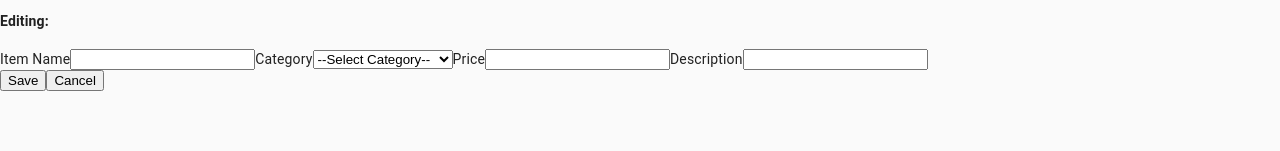
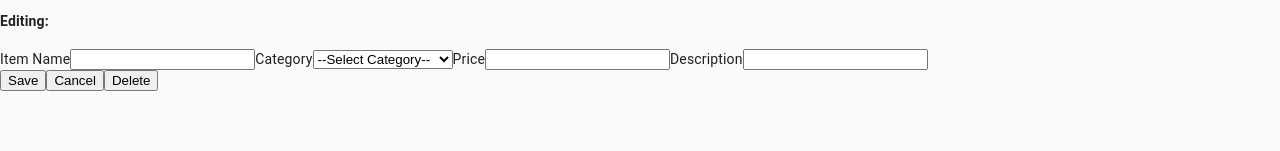
Before and after one commit to usemytechstuff-tt17/Front-End, a React (Create React App) app in the folder use-my-tech-stuff/: page /editpage/1 in a window 1280 px wide. Shown: the part 149-300 px from the top of the page. Built offline with nearby package versions, Linux system fonts and the light colour scheme; no server answers; sample sign-in values are in the browser's storage.

Commit message:
delete and edit function built out.

```diff
--- a/use-my-tech-stuff/src/components/EditPageForm.js
+++ b/use-my-tech-stuff/src/components/EditPageForm.js
@@ -45,8 +45,7 @@ const EditPageForm = () => {
         .put(`/items/${id}`, editItem)
         .then(res => {
             console.log('EditPage Put: ',res)
-            // Need to setState with context state
-            setTech([...tech, putData])
+            setTech([...tech, putData]) //update state
             push(`/`)
         })
         .catch(err => {
@@ -59,8 +58,24 @@ const EditPageForm = () => {
             ...editItem,
             [e.target.name]: e.target.value
         });
-        // console.log('changeH: ',editItem)
     };
+
+    const deleteItem = id => {  //Deletes item off of local state
+        setTech(tech.filter(item =>item.id !== Number(id)))
+    }
+
+    const handleDeleteClick = e => {
+        e.preventDefault();
+        axiosWithAuth()
+        .delete(`/items/${id}`)
+        .then(res => {
+            deleteItem(id)
+            push('/ownerpage')
+        })
+        .catch(err => {
+            alert(err.response)
+        })
+    }
 
     return(
     <div>
@@ -104,6 +119,7 @@ const EditPageForm = () => {
             <div className='buttonContainer'>
                 <button>Save</button>
                 <Link to='/ownerpage' ><button>Cancel</button></Link>
+                <button onClick={handleDeleteClick} >Delete</button>
             </div>
         </form>
     </div>
--- a/use-my-tech-stuff/src/components/Nav.js
+++ b/use-my-tech-stuff/src/components/Nav.js
@@ -1,10 +1,10 @@
-import React, {useState} from 'react';
+import React, { useState } from 'react';
 import { Link } from 'react-router-dom';
 import Menu from '@material-ui/core/Menu';
 import MenuItem from '@material-ui/core/MenuItem';
 import MenuIcon from '@material-ui/icons/Menu';
 import Logo from '../theme/UseMyTechStuffLogo.png'
-import PrivateRoute from '../utils/PrivateRoute'
+// import PrivateRoute from '../utils/PrivateRoute'
 import styled from 'styled-components'
 import { Home } from "@material-ui/icons"
 
```
Also changed, not shown: 1 other file (tests, documents, lock files or other folders).
